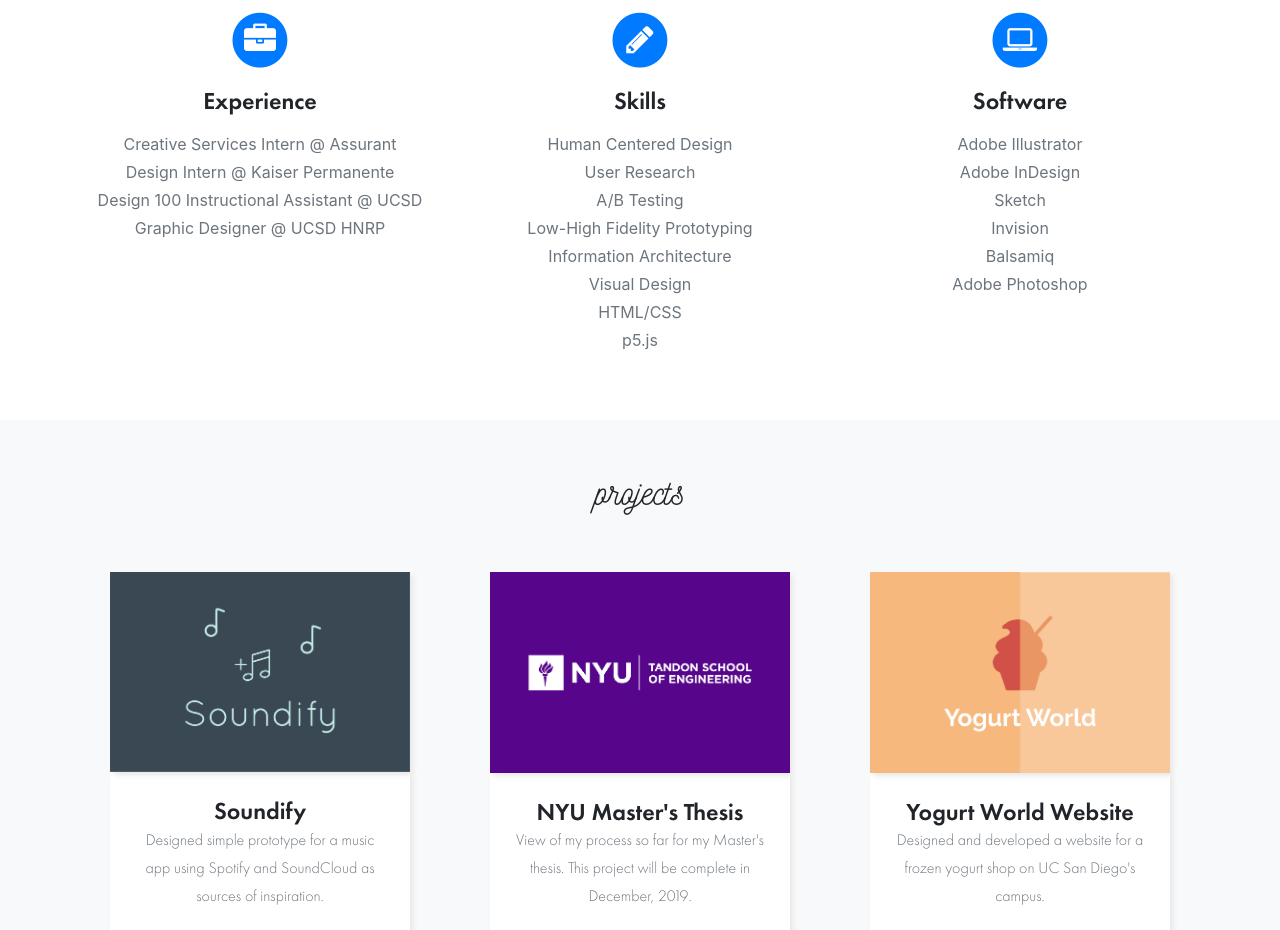
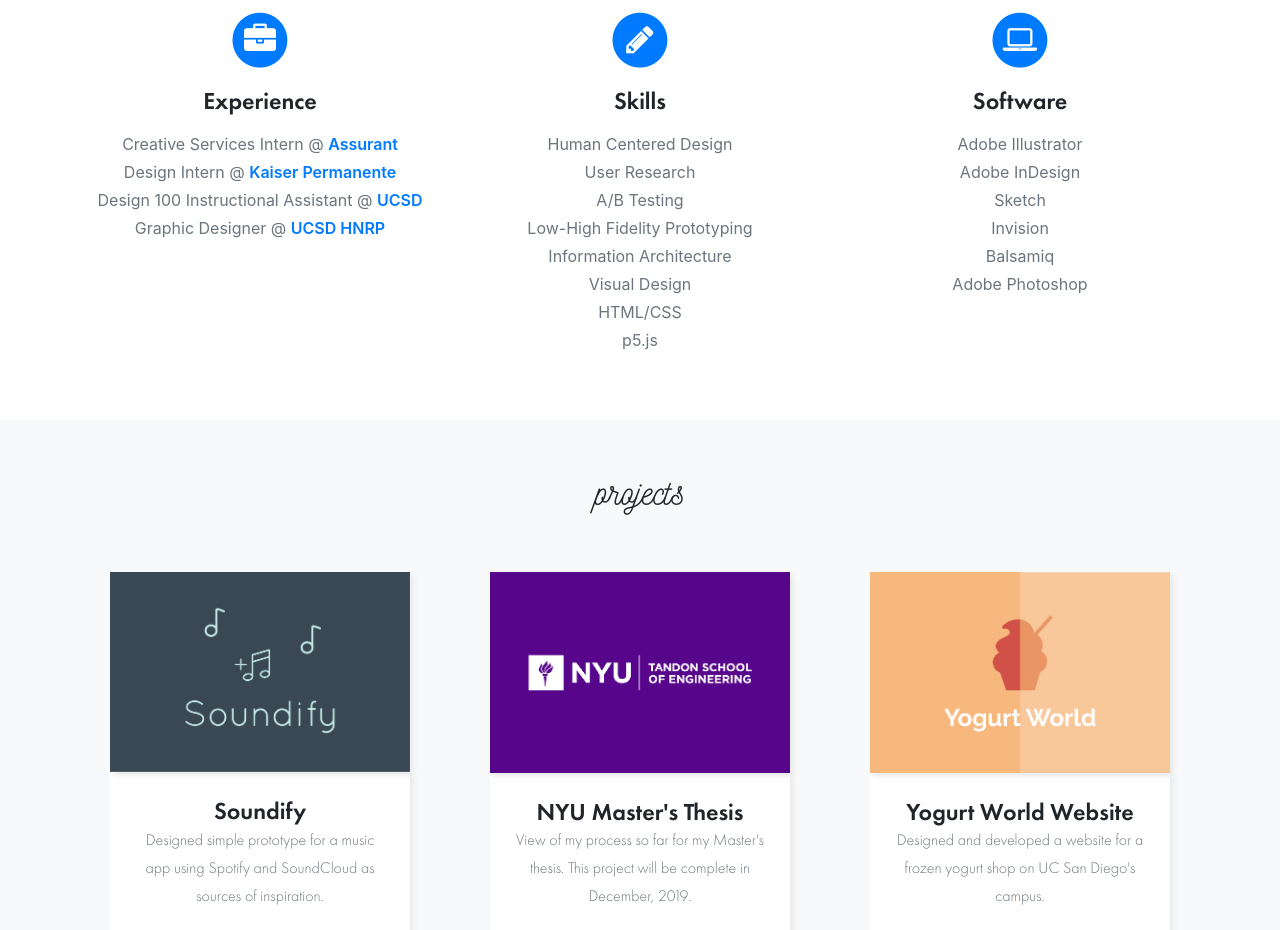
Before and after one commit to emilieshen/emilieshen.github.io, a website with bundled scripts: page index.html in a window 1280 px wide. Shown: the part 1020-1950 px from the top of the page. Built offline with nearby package versions, Linux system fonts and the light colour scheme.

Commit message:
added links in experience

```diff
--- a/index.html
+++ b/index.html
@@ -80,10 +80,10 @@
             </span>
             <h4 class="service-heading">Experience</h4>
             <p class="text-muted">
-              Creative Services Intern @ Assurant<br>
-              Design Intern @ Kaiser Permanente<br>
-              Design 100 Instructional Assistant @ UCSD<br>
-              Graphic Designer @ UCSD HNRP<br></p>
+              Creative Services Intern @ <a href="https://www.assurant.com">Assurant</a><br>
+              Design Intern @ <a href="https://healthy.kaiserpermanente.org">Kaiser Permanente</a><br>
+              Design 100 Instructional Assistant @ <a href="http://design100.ucsd.edu">UCSD</a><br>
+              Graphic Designer @ <a href="https://hnrp.hivresearch.ucsd.edu">UCSD HNRP</a><br></p>
           </div>
           <div class="col-md-4">
             <span class="fa-stack fa-2x">
```
